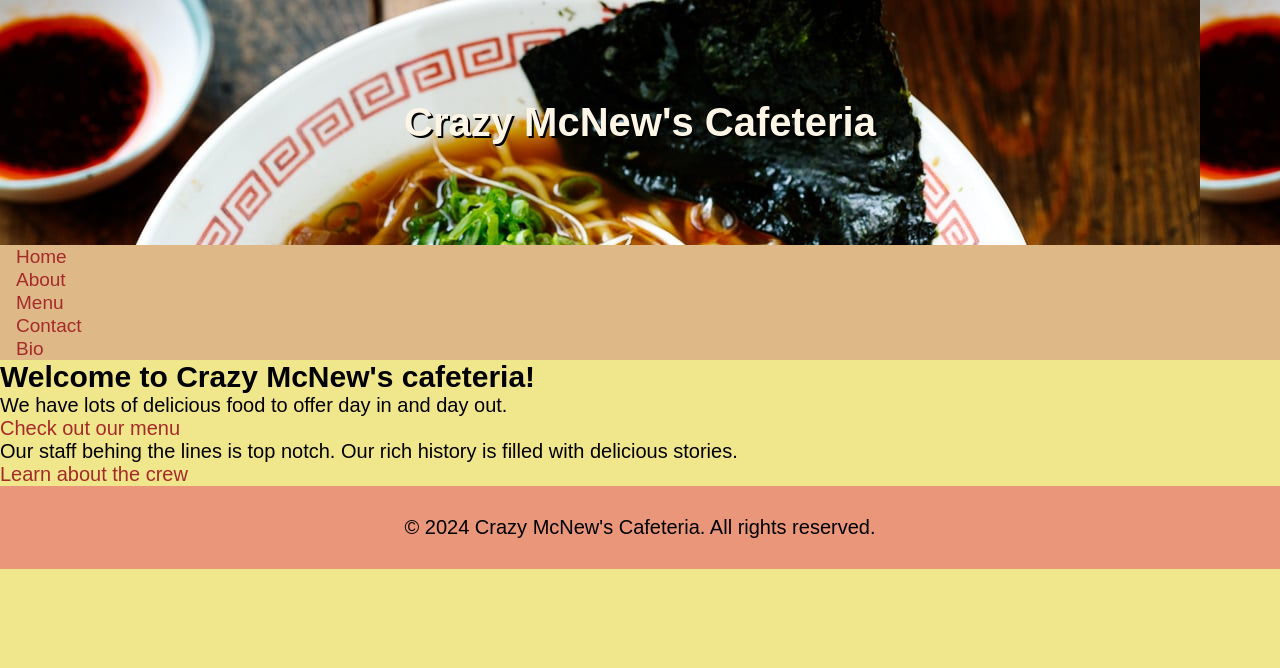
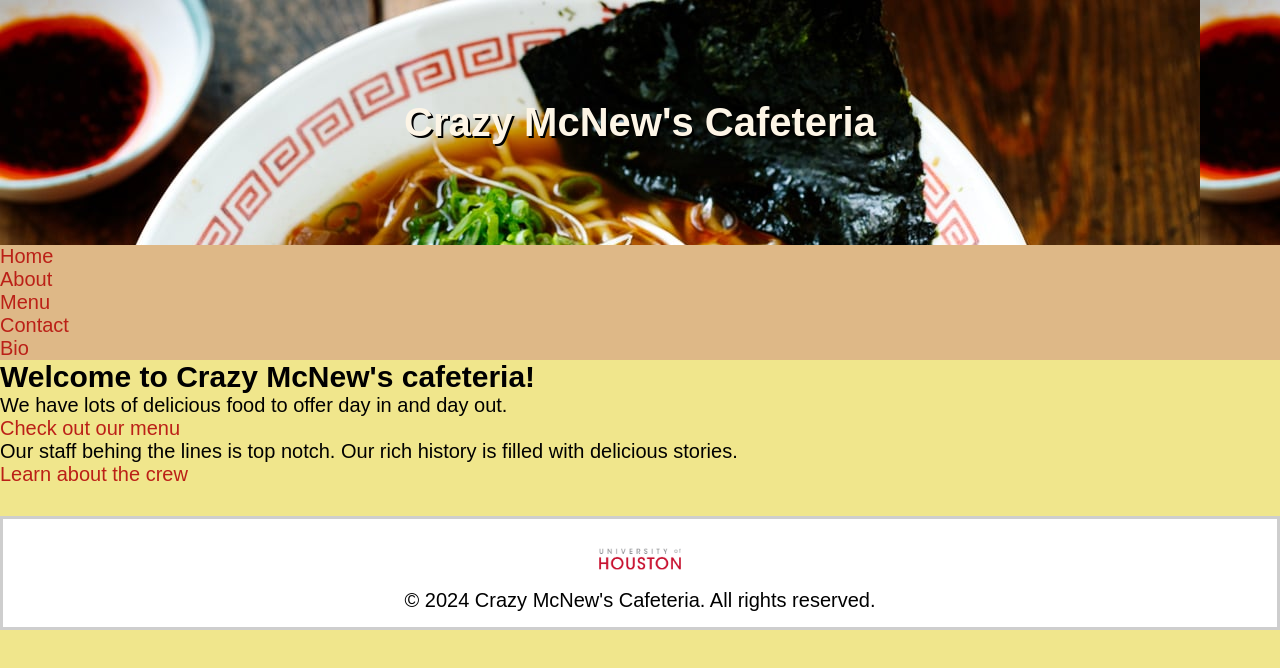
Before and after one commit to CIS-Spring-2024/cis-2336-assignment-1-EthanMcNew, a plain HTML site: page main.html in a window 1280 px wide. Drawn offline with Linux system fonts and the light colour scheme.

Commit message:
adjust CSS for bio page, end of lecture

```diff
--- a/main.html
+++ b/main.html
@@ -35,7 +35,9 @@
         </div>
 
         <footer>
-            <p>&copy; 2024 Crazy McNew's Cafeteria. All rights reserved.</p>
+            <p>
+                <img src="uhlogo.jpg"/><br>
+                &copy; 2024 Crazy McNew's Cafeteria. All rights reserved.</p>
         </footer>
     </body>
 </html>
--- a/style.css
+++ b/style.css
@@ -7,11 +7,7 @@
 body {
     font-size: 20px;
     background-color: khaki;
-    font-family: Arial, sans-serif;
-}
-
-p {
-    font-size: 20px;
+    font-family: Arial, Helvetica, sans-serif;
 }
 
 header h1 {
@@ -23,13 +19,57 @@ header h1 {
 }
 
 footer {
+    margin-top: 30px;
     font-size: 20px;
-    padding: 30px;
-    background-color: darksalmon;
+    padding: 15px;
+    background-color: white;
+    border: 3px solid #cecece;
     text-align: center;
 }
 
-figure {
+footer img {
+    height: 50px;
+}
+
+.topnav {
+    background-color: burlywood;
+}
+
+.topnav a{
+    text-align:center;
+    font-size:20px;
+}
+
+a, a:visited {
+    text-decoration: none;
+    color: #bb2017;
+}
+
+a:hover {
+    background: #bb2017;
+    color: antiquewhite;
+}
+
+.quickaccess {
+    text-align: center;
+}
+
+/*Associated with index.html*/
+
+#bio_header {
+    background-image: url('chinesefoodbg.jpg');
+}
+
+#biotable, tr, td {
+    margin: 20px;
+}
+
+#biotable tr .biopara {
+    font-size: 20px;
+    padding: 10px 0 10px 20px;
+}
+
+#biophoto {
     padding: 20px;
 }
 
@@ -44,40 +84,6 @@ figure {
     text-align: center;
 }
 
-.topnav {
-    background-color: burlywood;
-}
-
-.topnav a{
-    text-align:center;
-    padding:14px 16px;
-    font-size:19px;
-}
-
-a, a:visited {
-    text-decoration: none;
-    color: brown;
-}
-
-.quickaccess {
-    text-align: center;
-    margin: 10px;
-}
-
-/*Associated with index.html*/
-
-#bio_header {
-    background-image: url('chinesefoodbg.jpg');
-}
-
-table, tr, td {
-    margin: 20px;
-}
-
-table tr .biopara {
-    font-size: 20px;
-    padding: 10px 0 10px 20px;
-}
 
 /*Associated with main.html*/
 #homepage_header {
```
Also changed, not shown: index.html (+4 -2 lines).
